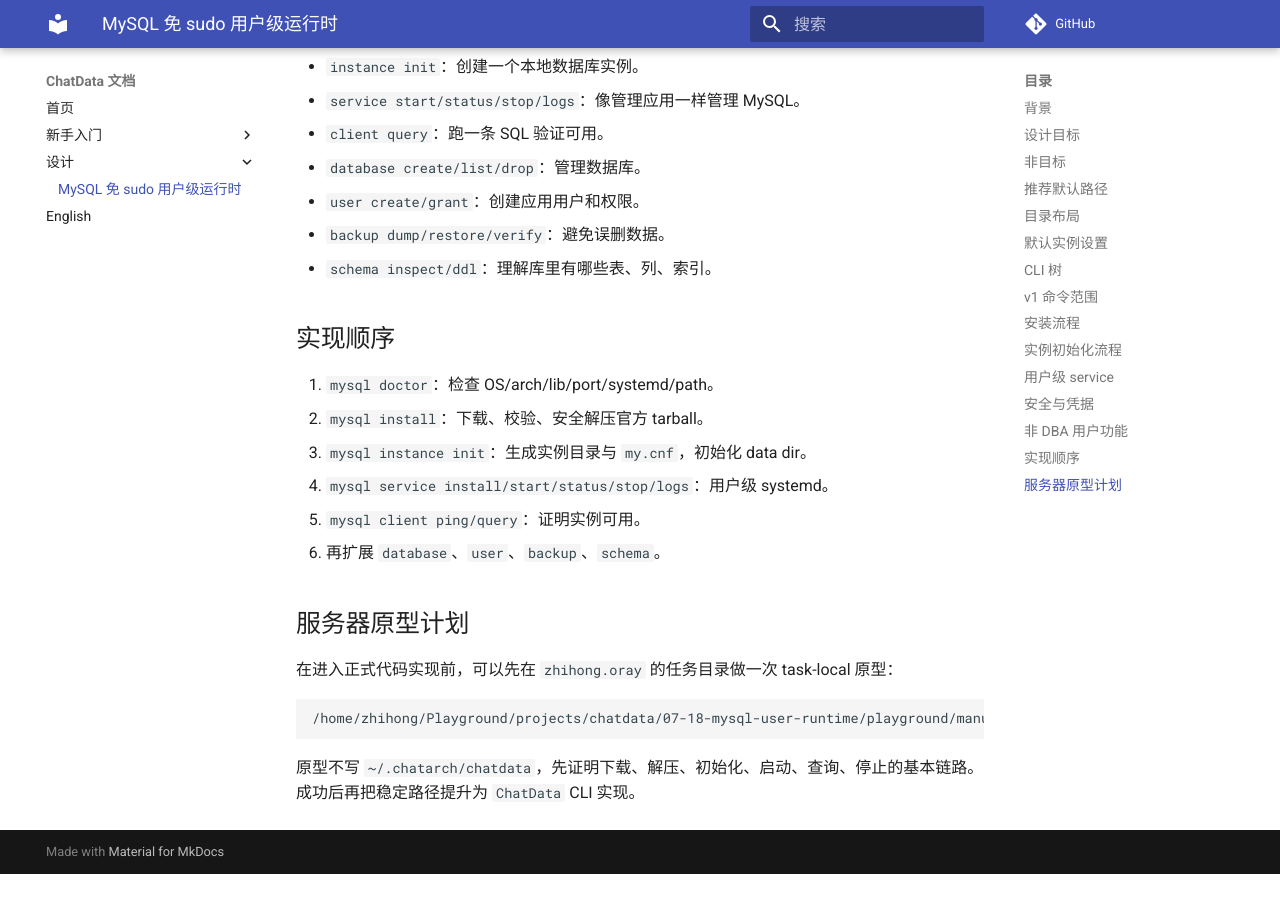
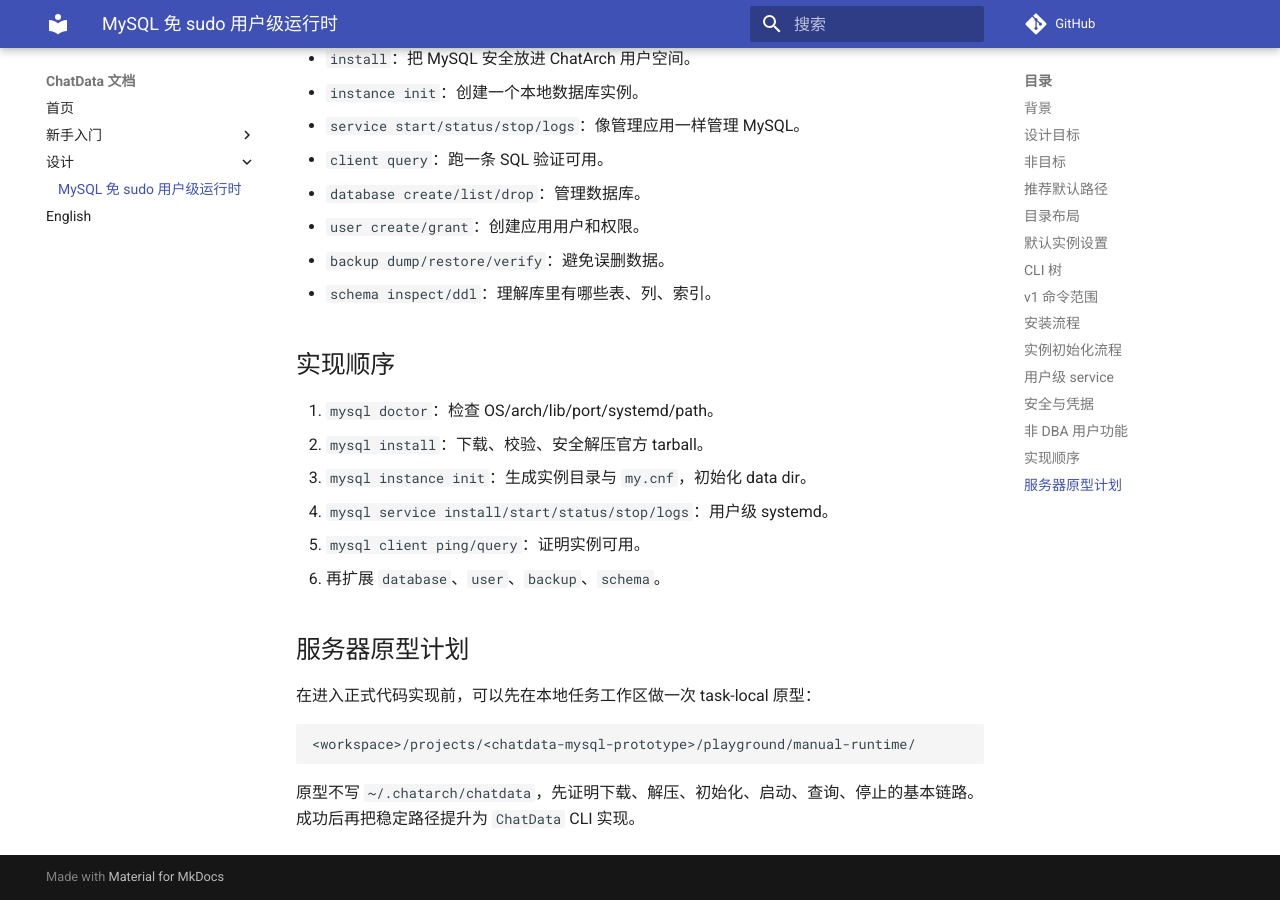
Before and after one commit to ChatArch/ChatData, an MkDocs documentation site: the page built from docs/design/mysql-user-runtime.md, in a window 1280 px wide and 900 px high, scrolled down 6355 px. Built offline with MkDocs 1.6.1 and Material for MkDocs 9.7.7, drawn with Linux system fonts in a browser that asks for light colours; comment, search, counter and statistics services are not loaded; before the commit the page ends 7229 px from its top, so only the background shows below that; some of the changed text lies outside the part shown.

Commit message:
docs: remove machine-specific paths from MySQL design

````diff
--- a/docs/design/mysql-user-runtime.md
+++ b/docs/design/mysql-user-runtime.md
@@ -31,9 +31,9 @@
 
 - 用户明确说的是 MySQL，默认应使用真正的 MySQL，而不是一开始用兼容实现替代。
 - 官方通用 Linux tarball 可以解压到用户目录运行。
-- Ubuntu 22.04 x86_64 + glibc 2.35 适合使用 `linux-glibc2.28-x86_64` 系列二进制。
-- `zhihong.oray` 上已经具备常见运行依赖：`libaio`、`libnuma`、OpenSSL、ncurses/tinfo、zlib。
-- `systemctl --user` 已可用，适合用户级 service 管理。
+- Ubuntu 22.04 x86_64 + glibc 2.35 这类环境适合使用 `linux-glibc2.28-x86_64` 系列二进制。
+- 目标机器应通过 `chatdata mysql doctor` 预先确认常见运行依赖：`libaio`、`libnuma`、OpenSSL、ncurses/tinfo、zlib。
+- 若目标机器的 `systemctl --user` 可用，则优先使用用户级 service 管理。
 
 MariaDB 和 Percona 作为后续可选 engine，不作为 v1 默认。
 
@@ -279,10 +279,10 @@
 
 ## 服务器原型计划
 
-在进入正式代码实现前，可以先在 `zhihong.oray` 的任务目录做一次 task-local 原型：
+在进入正式代码实现前，可以先在本地任务工作区做一次 task-local 原型：
 
 ```text
-/home/zhihong/Playground/projects/chatdata/07-18-mysql-user-runtime/playground/manual-runtime/
+<workspace>/projects/<chatdata-mysql-prototype>/playground/manual-runtime/
 ```
 
 原型不写 `~/.chatarch/chatdata`，先证明下载、解压、初始化、启动、查询、停止的基本链路。成功后再把稳定路径提升为 `ChatData` CLI 实现。
````
